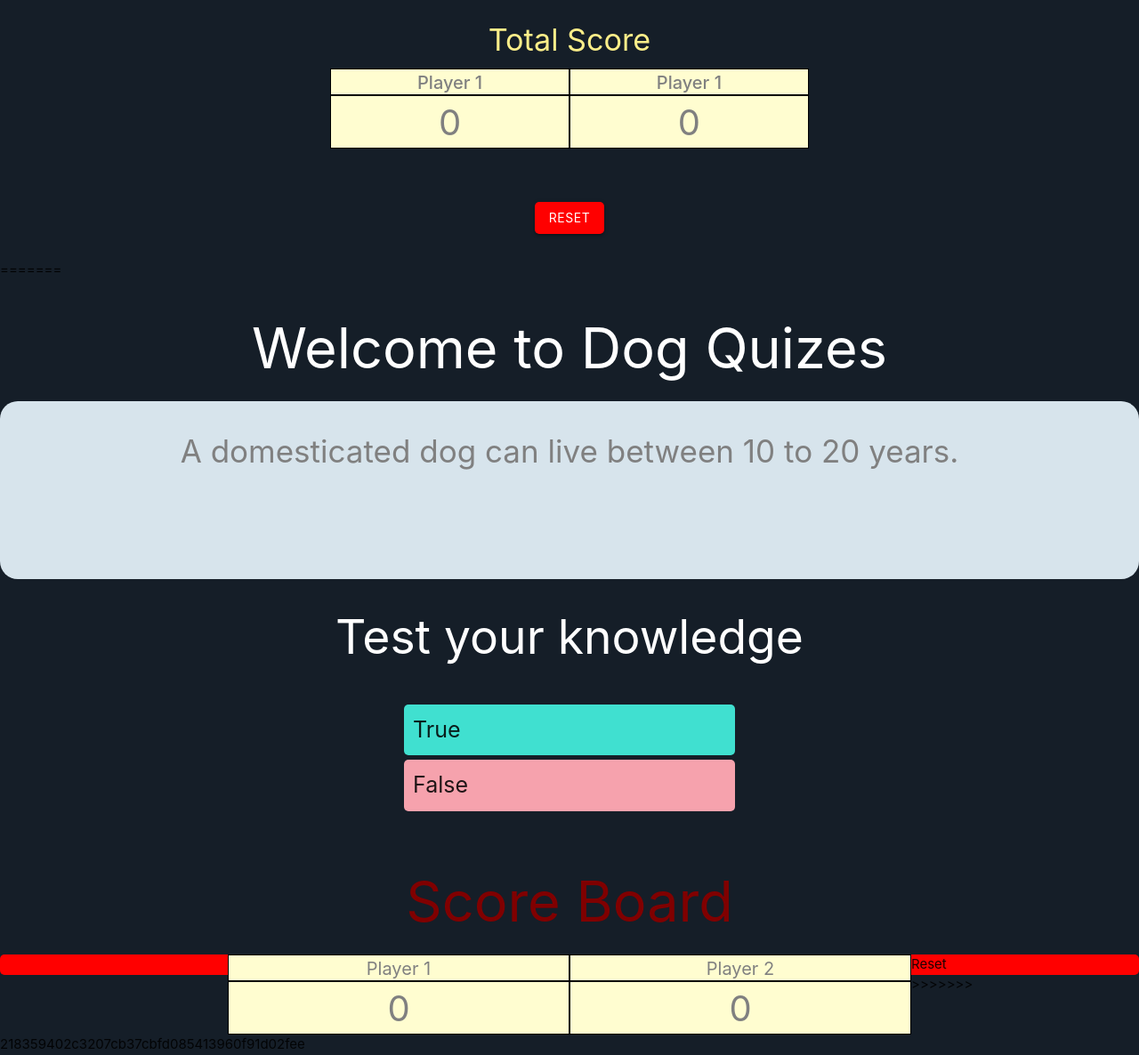
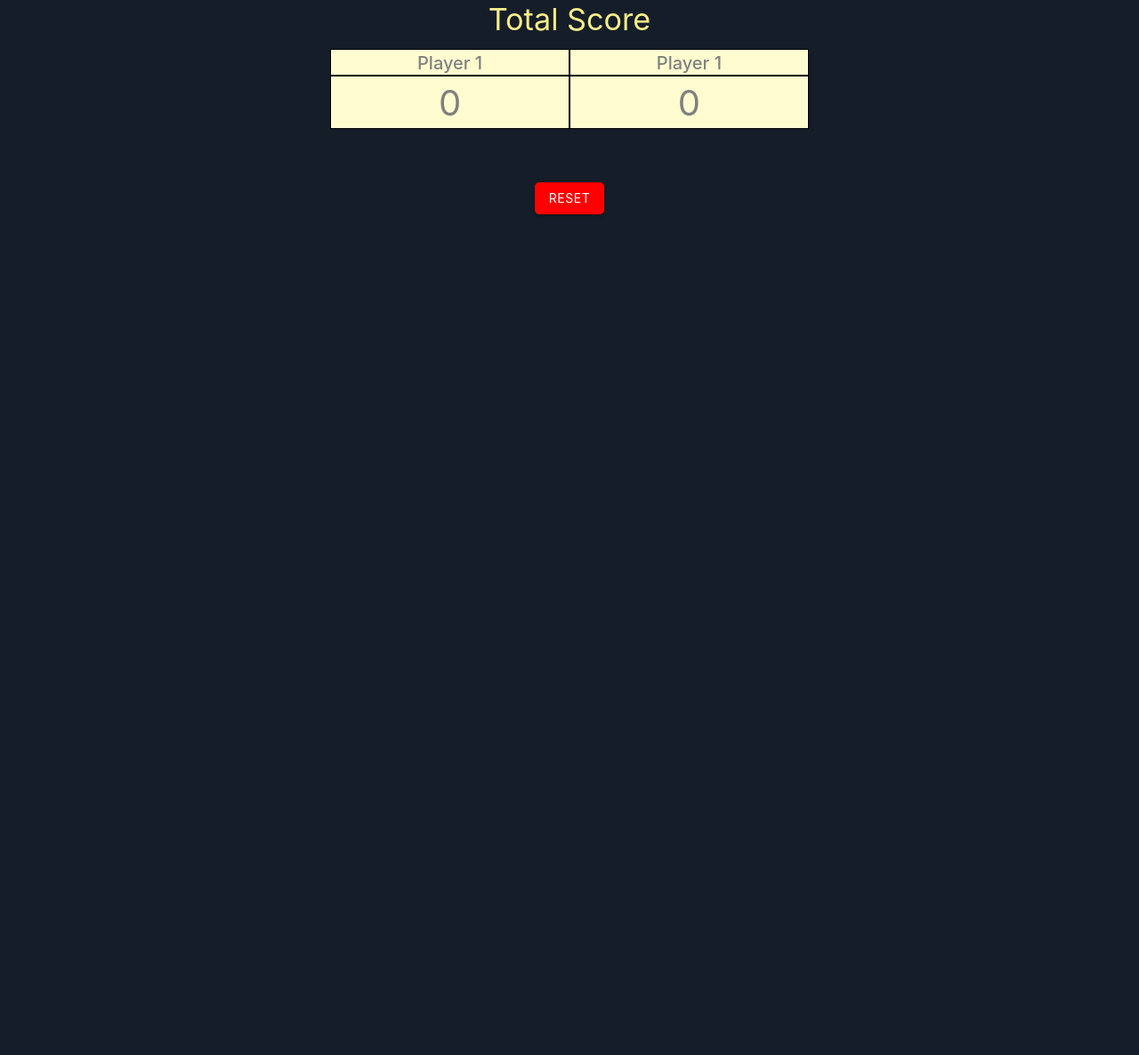
Before and after one commit to goodwill80/Online-Quiz, a plain HTML site: page index.html in a window 1280 px wide. Shown: the part 462-1648 px from the top of the page at 89% size. After the commit the page ends 800 px from the top, so only its background shows below. Drawn offline with nearby package versions, Linux system fonts and the light colour scheme.

Commit message:
resolved conflicts

```diff
--- a/index.html
+++ b/index.html
@@ -1,6 +1,6 @@
 <!DOCTYPE html>
 <html>
-<<<<<<< HEAD
+
 
 <head>
   <meta charset="utf-8">
@@ -52,36 +52,4 @@
 
 </body>
 
-=======
-  <head>
-    <meta charset="utf-8">
-    <link type="text/css" rel="stylesheet" href="main.css"/>
-    <title>Dog Quiz</title>
-  </head>
-  <body>
-  <h1 id = "message">Welcome to Dog Quizes</h1>
-
-  <div id = "question">A domesticated dog can live between 10 to 20 years.</div>
-
-    <h2 id="live">Test your knowledge</h2>
-
-    <section id="answers">
-      <div class = "button" id = "true">True</div>
-      <div class = "button" id = "false">False</div>
-        </section>
-
-<section id="board">
-    <h1 id = "score">Score Board</h1>
-      <div id = "player1">Player 1</div>
-      <div id = "player2">Player 2</div>
-      <div id = "score1">0</div>
-      <div id = "score2">0</div>
-        </section>
-
-  <div id = "reset">Reset</div>
-  <script type= "text/javascript" src="//ajax.googleapis.com/ajax/libs/jquery/1.11.1/jquery.min.js"></script>
-  <script type= "text/javascript" src= "singapore.js"></script>
-
-  </body>
->>>>>>> 218359402c3207cb37cbfd085413960f91d02fee
 </html>
```
